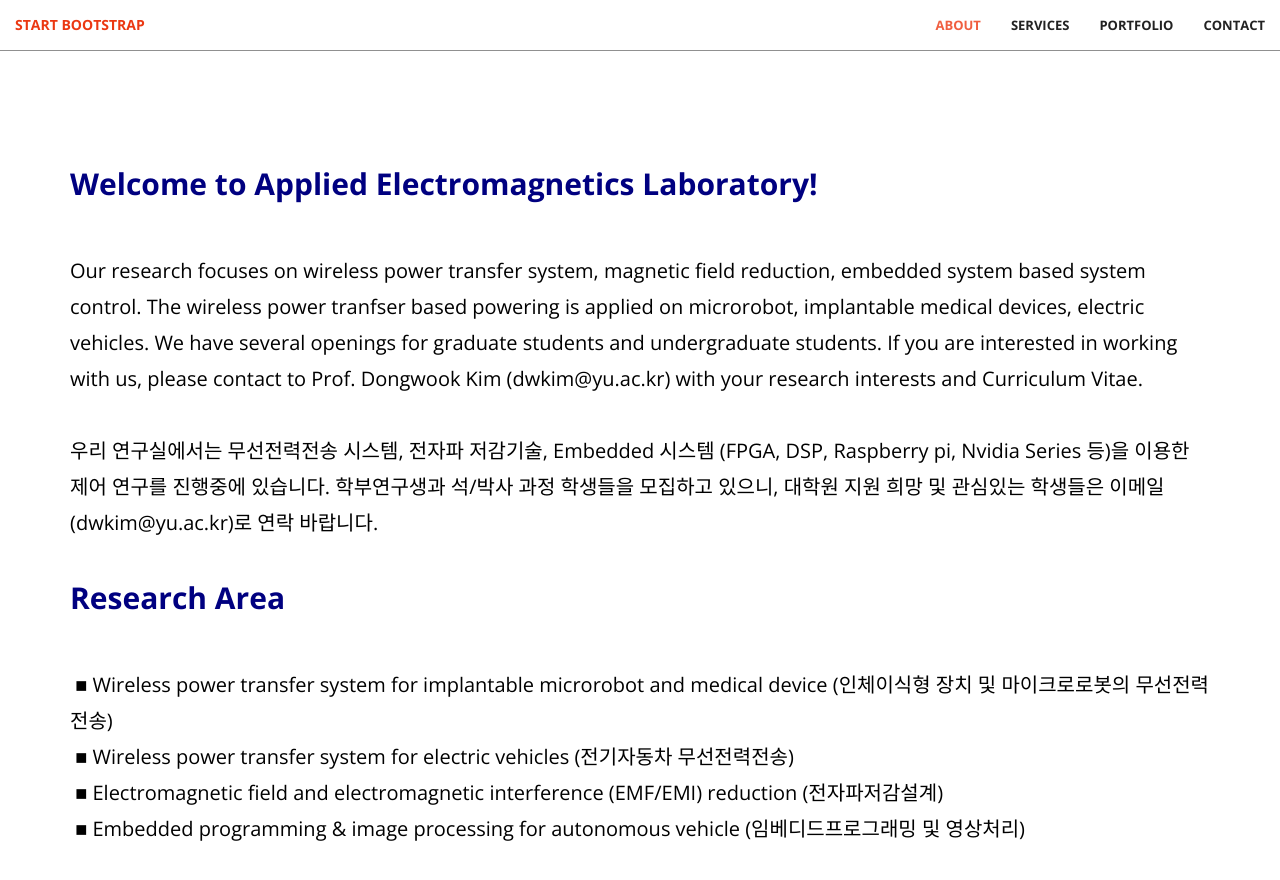
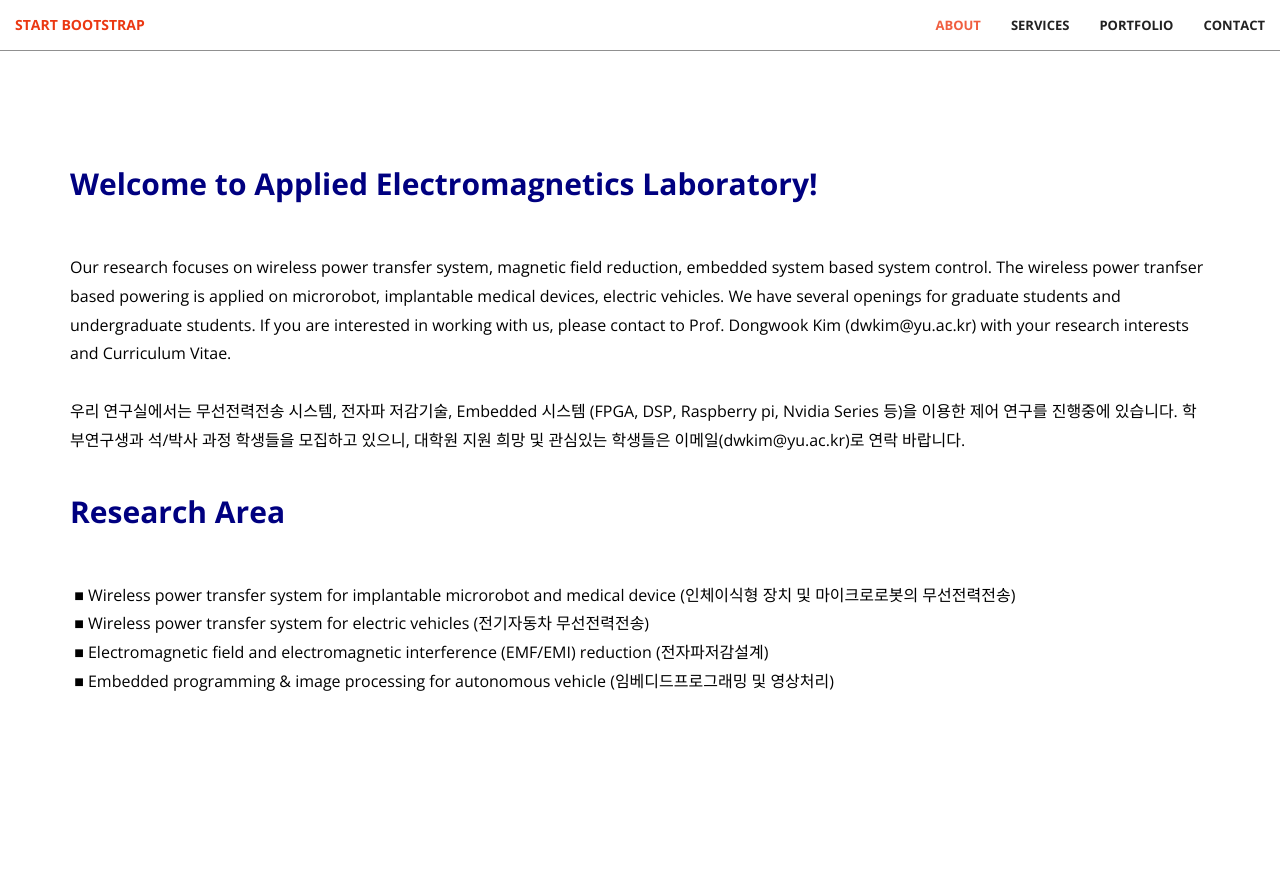
Before and after one commit to dwKim88/AEL, a Jekyll site: the page built from index.html, in a window 1280 px wide and 900 px high, scrolled down 853 px. Shown: the top 880 px of the window. Built offline with Jekyll 4.4.1, drawn with Linux system fonts in a browser that asks for light colours.

Commit message:
Update call-to-action.html

```diff
--- a/_includes/call-to-action.html
+++ b/_includes/call-to-action.html
@@ -12,7 +12,7 @@
             <div class="col-md-12 text-left">
                 <hr class="light">
                 <h2>
-                  <p style="line-height: 1.8; color:black; font-size:20px;">
+                  <p style="line-height: 1.8; color:black; font-size:16px;">
                     Our research focuses on wireless power transfer system, magnetic field reduction, embedded system based system control. The wireless power tranfser based powering is applied on microrobot, implantable medical devices, electric vehicles.  We have several openings for graduate students and undergraduate students. If you are interested in working with us, please contact to Prof. Dongwook Kim (dwkim@yu.ac.kr) with your research interests and Curriculum Vitae.<br><br>                   우리 연구실에서는 무선전력전송 시스템, 전자파 저감기술,  Embedded 시스템 (FPGA, DSP, Raspberry pi, Nvidia Series 등)을 이용한 제어 연구를 진행중에 있습니다.  학부연구생과 석/박사 과정 학생들을 모집하고 있으니, 대학원 지원 희망 및 관심있는 학생들은 이메일(dwkim@yu.ac.kr)로 연락 바랍니다.
                   </p>
                 </h2>
@@ -29,7 +29,7 @@
             <div class="col-md-12 text-left">
                 <hr class="light">
                 <h2>
-                  <p style="line-height: 1.8; color:black; font-size:20px;">
+                  <p style="line-height: 1.8; color:black; font-size:16px;">
                     &nbsp;■ Wireless power transfer system for implantable microrobot and medical device (인체이식형 장치 및 마이크로로봇의 무선전력전송) <br>
                     &nbsp;■ Wireless power transfer system for electric vehicles (전기자동차 무선전력전송) <br>
                     &nbsp;■ Electromagnetic field and electromagnetic interference (EMF/EMI) reduction (전자파저감설계) <br>
```
